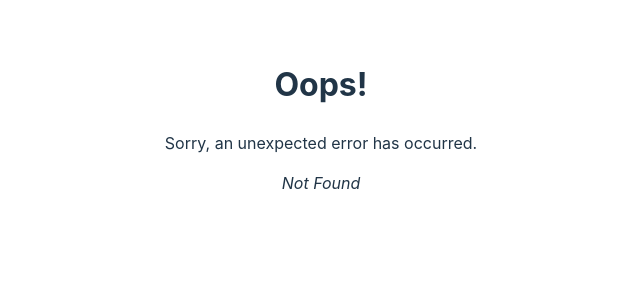
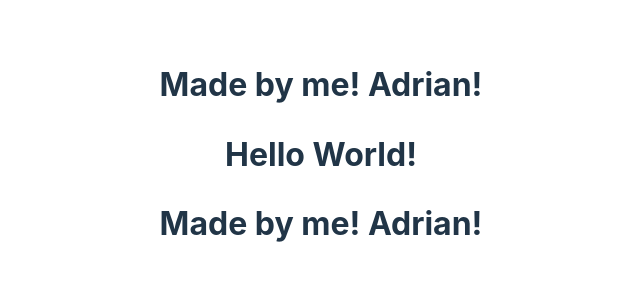
Before and after one commit to frausto98/culinaryConnections-React, a React (Vite) app in the folder client/: page /users/1 in a window 1280 px wide. Before the commit this address had no page. Shown: the top 300 px of the page, without its empty margins (319-959 px from the left). Built offline with nearby package versions, Linux system fonts and the light colour scheme.

Commit message:
added a path to the profiles page on the main jsx file. the link to the user SLASH username route works as it should considering i can see the hello world on the newly made Profile jsx

```diff
--- a/client/src/pages/Profile.jsx
+++ b/client/src/pages/Profile.jsx
@@ -0,0 +1,10 @@
+const Profile = () => {
+
+    return (
+        <>
+        <h1> Hello World! </h1>
+        </>
+    )
+}
+
+export default Profile
--- a/client/src/pages/RecipeDetails.jsx
+++ b/client/src/pages/RecipeDetails.jsx
@@ -68,7 +68,7 @@
                     <p> Steps to Cook: {recipe.steps}</p>
                 </div>
                 <div>
-                <h3> <Link className="linkBtn" to={`/profiles/${userProf}`}> {recipe.recipeAuthor} </Link> cooked this post on {recipe.createdAt}</h3>
+                <h3> <Link className="linkBtn" to={`/users/${userProf}`}> {recipe.recipeAuthor} </Link> cooked this post on {recipe.createdAt}</h3>
                 </div>
             </div>
         </>
```
Also changed, not shown: client/src/main.jsx (+10 -1 lines).
